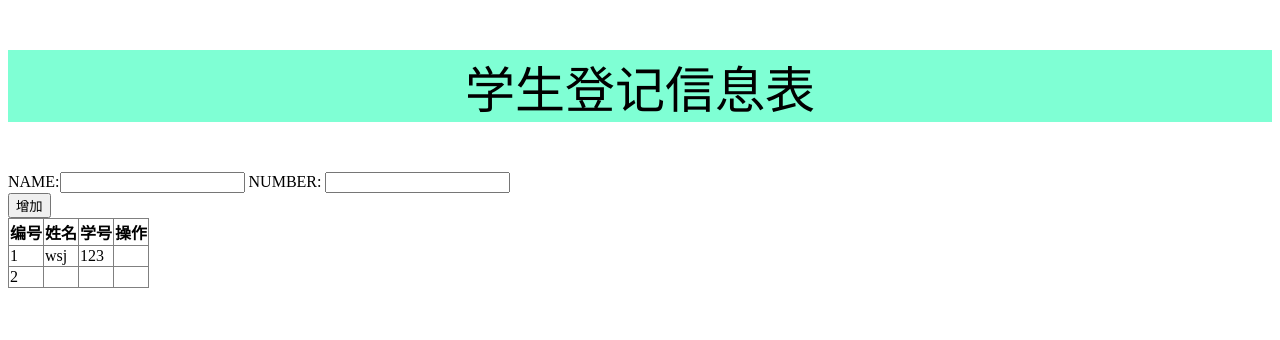
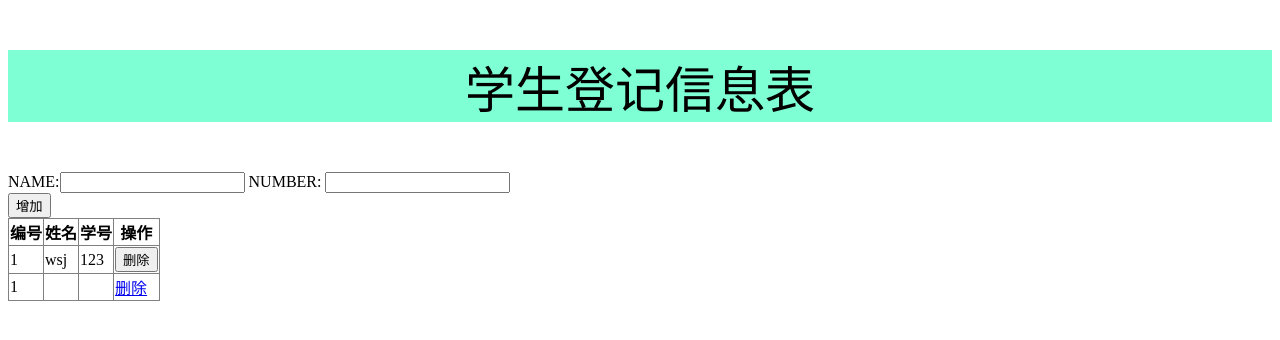
Before and after one commit to wsj2001/wsj2001.github.io, a plain HTML site: page web_8/index.html in a window 1280 px wide. Both pictures are taken after a click on the button "增加". Drawn offline with Linux system fonts and the light colour scheme.

Commit message:
another commit

```diff
--- a/web_8/index.html
+++ b/web_8/index.html
@@ -6,7 +6,7 @@
 		<title>学生信息登记表</title>
 		<link rel="stylesheet" href="css/new_file.css" />
 		<script type="text/javascript">
-			var count = 2;
+			var count = 1;
 
 			function createNewTr() {
 				var table = document.getElementById("tab");
@@ -30,7 +30,7 @@
 				td3.innerHTML = document.myform.xingbie.value;
 
 				td4 = document.createElement("td");
-				td4.innerHTML = "<a href='javascript:void(0)' onclick='deleteTr()'></a>"
+				td4.innerHTML ="<a href='javascript:void(0);' onclick='deleteTr(this)'>删除</a>"
 
 				table.append(newTr);
 				  newTr.appendChild(td1);
@@ -42,10 +42,9 @@
 			}
 
 			function deleteTr(obj) {
-				tr = obj.parentNode.parentNode;
-				tboby = tr.parentNode;
-				tr.removeChild(obj);
+				obj=obj.parentNode.parentNode.parentNode.removeChild(obj.parentNode.parentNode);
 			}
+
 		</script>
 	</head>
 
@@ -54,7 +53,8 @@
 			<p align="center">学生登记信息表</p>
 		</div>
 		<form name="myform">
-			NAME:<input type="text" name="xingming" /> NUMBER:
+			NAME:<input type="text" name="xingming" />
+			NUMBER:
 			<input type="number" name="xingbie" />
 		</form>
 		<button onclick="createNewTr()">增加</button>
@@ -70,7 +70,7 @@
 				<td>1</td>
 				<td>wsj</td>
 				<td>123</td>
-				<td></td>
+				<td><button onclick="deleteTr(this)">删除</button></td>
 			</tr>
 		</table>
 	</body>
```
Also changed, not shown: web_7/index.html (renamed from web_7/new_file.html).
